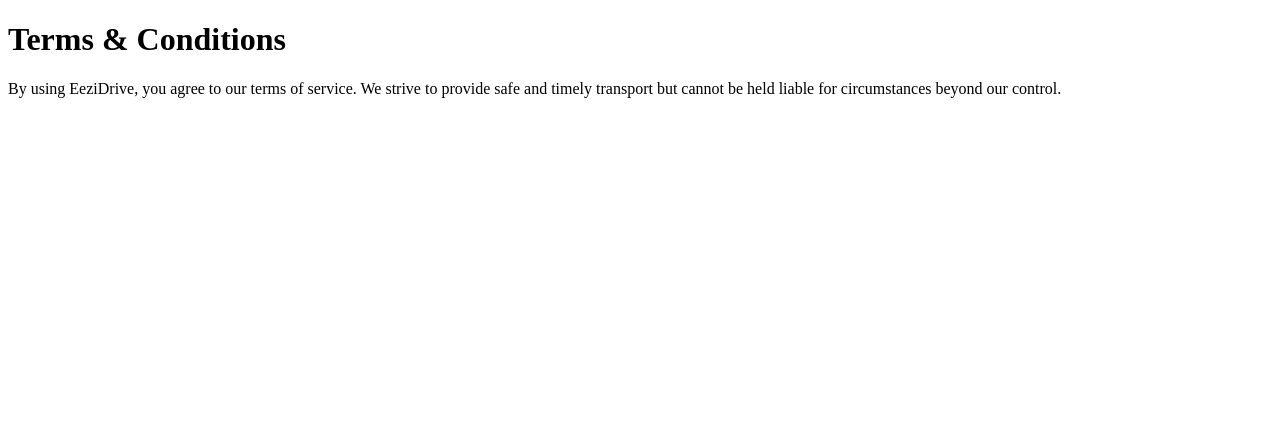
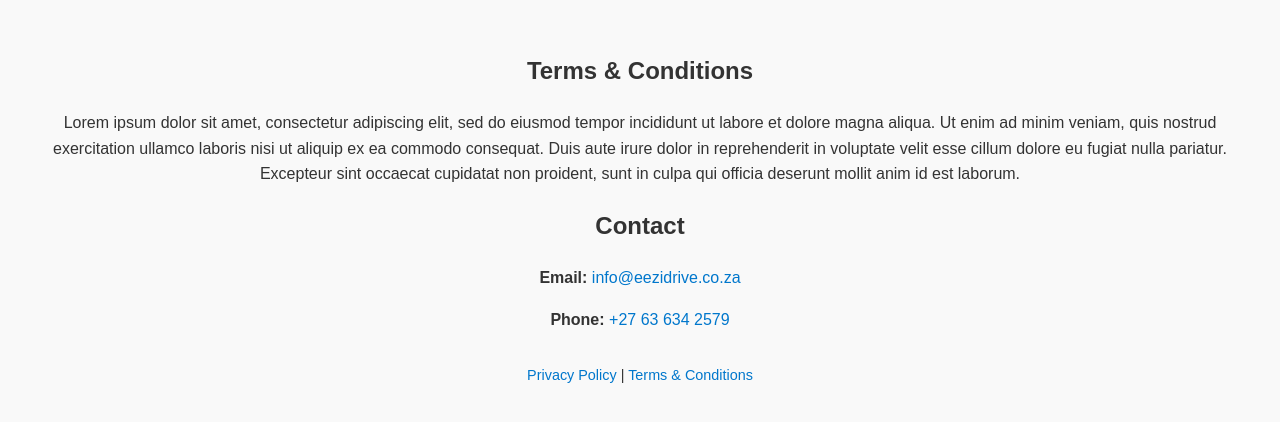
Before and after one commit to admin-eezi/eezidrive, a plain HTML site: page terms.html in a window 1280 px wide. Drawn offline with Linux system fonts and the light colour scheme.

Commit message:
Styling and filler text

```diff
--- a/terms.html
+++ b/terms.html
@@ -1,8 +1,47 @@
 <!DOCTYPE html>
 <html lang="en">
-<head><meta charset="UTF-8"><title>Terms & Conditions</title></head>
+<head><meta charset="UTF-8"><title>Terms & Conditions</title>
+  <style>
+    body {
+      font-family: Arial, sans-serif;
+      line-height: 1.6;
+      margin: 0;
+      padding: 2rem;
+      background-color: #f9f9f9;
+      color: #333;
+    }
+    header {
+      text-align: center;
+      padding-bottom: 1rem;
+    }
+    section {
+      text-align: center;
+    }
+    footer {
+      text-align: center;
+      margin-top: 2rem;
+      font-size: 0.9rem;
+    }
+    a {
+      color: #0077cc;
+      text-decoration: none;
+    }
+  </style>
+</head>
 <body>
+    <section>
   <h1>Terms & Conditions</h1>
-  <p>By using EeziDrive, you agree to our terms of service. We strive to provide safe and timely transport but cannot be held liable for circumstances beyond our control.</p>
+  <p>Lorem ipsum dolor sit amet, consectetur adipiscing elit, sed do eiusmod tempor incididunt ut labore et dolore magna aliqua. Ut enim ad minim veniam, quis nostrud exercitation ullamco laboris nisi ut aliquip ex ea commodo consequat. Duis aute irure dolor in reprehenderit in voluptate velit esse cillum dolore eu fugiat nulla pariatur. Excepteur sint occaecat cupidatat non proident, sunt in culpa qui officia deserunt mollit anim id est laborum.</p>
+  </section>
+    <section>
+    <h2>Contact</h2>
+    <p><strong>Email:</strong> <a href="mailto:info@eezidrive.co.za">info@eezidrive.co.za</a></p>
+    <p><strong>Phone:</strong> <a href="tel:+27636342579">+27 63 634 2579</a></p>
+  </section>
+
+  <footer>
+    <a href="policy.html">Privacy Policy</a> |
+    <a href="terms.html">Terms & Conditions</a>
+  </footer>
 </body>
 </html>
```
Also changed, not shown: index.html (+5 -2 lines), policy.html (+41 -2 lines).
